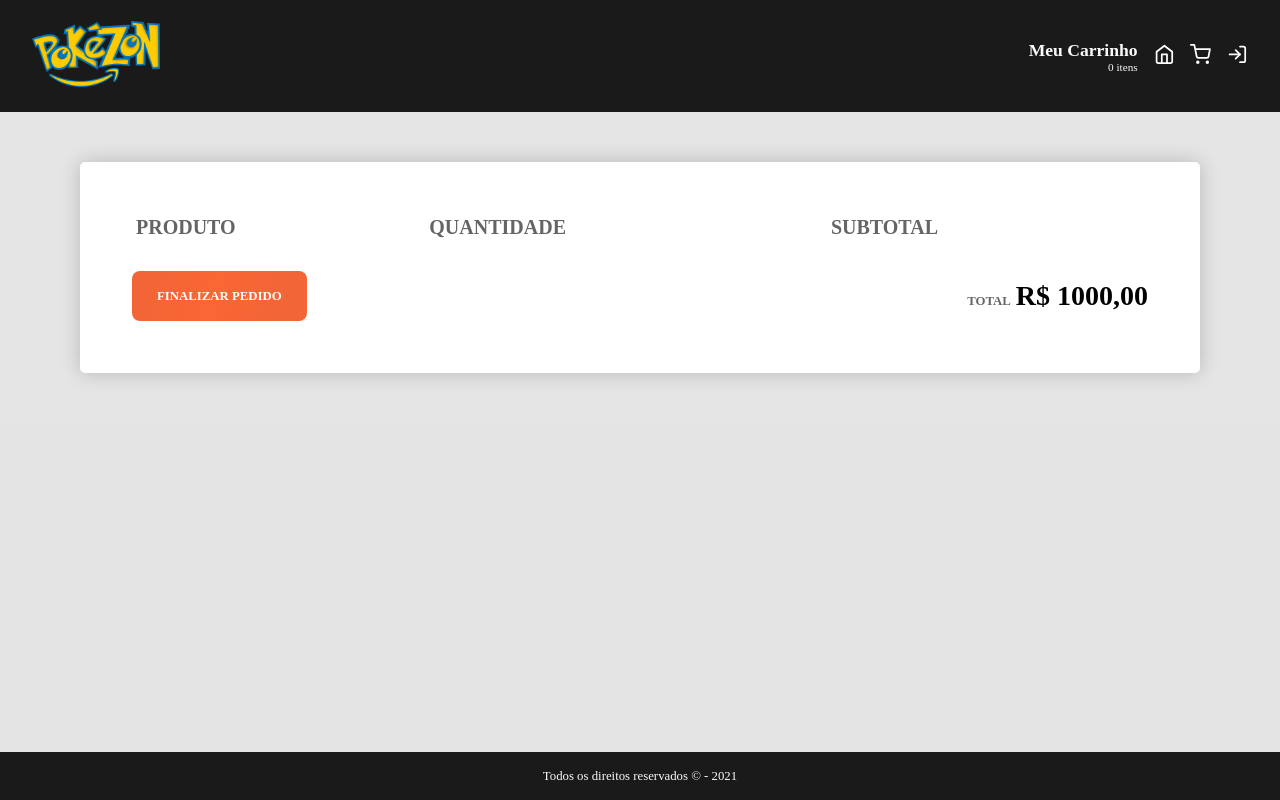
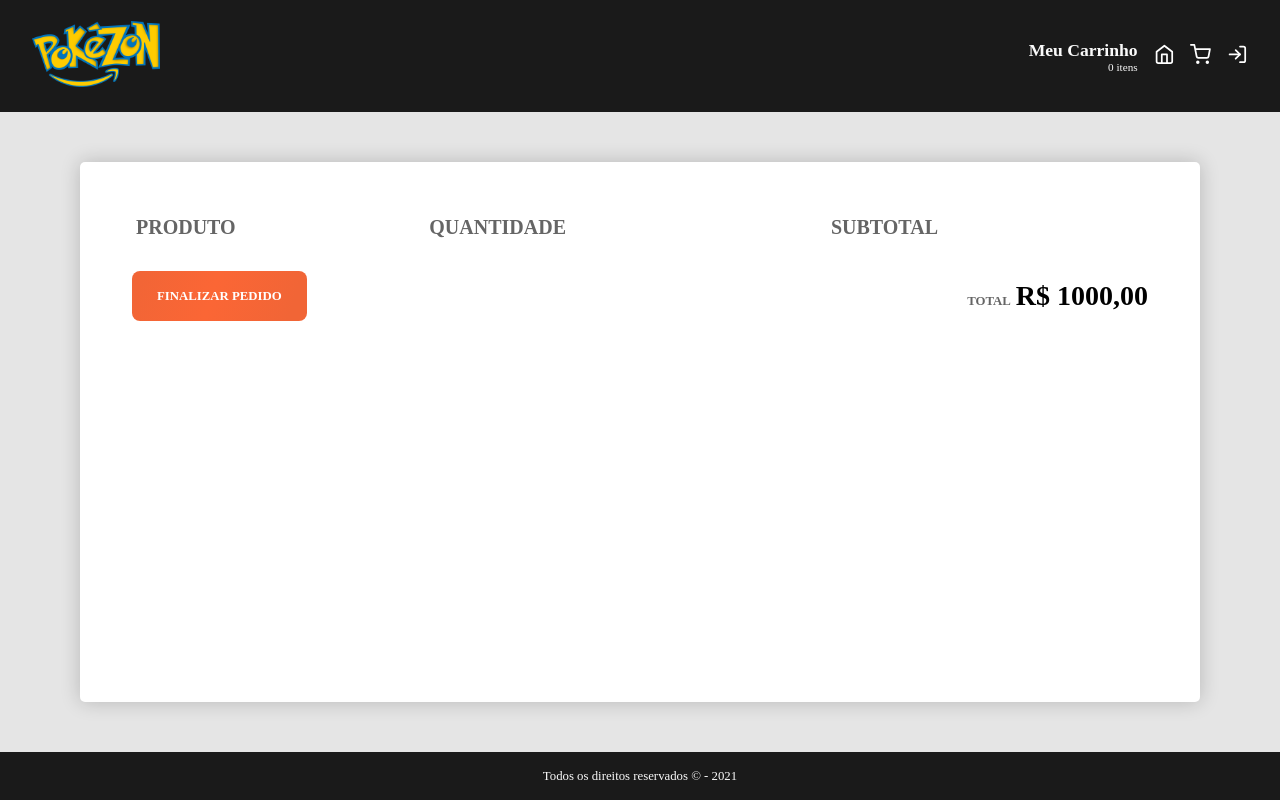
Before and after one commit to emanuel71jo/pokezon-accenture, a React (Create React App) app in the folder frontend/: page /pokecart in a window 1280 px wide. Built offline with nearby package versions, Linux system fonts and the light colour scheme; a web font is replaced by a local one.

Commit message:
Correção modal carrinho

```diff
--- a/frontend/src/components/Cart/styles.ts
+++ b/frontend/src/components/Cart/styles.ts
@@ -7,6 +7,9 @@ export const Container = styled.div`
   display: flex;
   background: #e5e5e5;
   padding: 50px 80px 50px 80px;
+
+  width: 100%;
+  height: 100%;
 
   footer {
     margin-top: 30px;
@@ -51,8 +54,6 @@ export const Container = styled.div`
 export const CartTable = styled.table`
   width: 100%; // tamanho do elemento (antes 1500px)
   flex-direction: row;
-  left: 183px;
-  top: 175px;
   align-items: center;
   justify-content: center;
   background-color: #fff;
@@ -80,7 +81,6 @@ export const ProductTable = styled.table`
   img {
     height: 100px;
     //background-color: red; // deixar o fundo da imagem vermelho
-
   }
   strong {
     color: #656565;
@@ -147,10 +147,9 @@ export const Total = styled.div`
 
 export const Modal = styled.div`
   background-color: rgba(0, 0, 0, 0.3);
-  width: 100%;
-  height: 100%;
-  //overflow: hidden;
-  position: absolute;
+  width: 100vw;
+  height: 100vh;
+  position: fixed;
   z-index: 1001;
 
   bottom: 0;
@@ -163,8 +162,7 @@ export const Modal = styled.div`
   align-items: center;
 `;
 
-
- // Caixa de finalização de pedido
+// Caixa de finalização de pedido
 export const Wrapper = styled.div`
   width: 30rem;
   height: 22rem;
@@ -178,7 +176,7 @@ export const Wrapper = styled.div`
   box-shadow: 5px 6px 10px rgba(0, 0, 0, 0.3);
 
   // imagem da Caixa de finalização de pedido
-  img{
+  img {
     height: 100px;
     width: 100px;
     //align-items: center;
@@ -186,10 +184,10 @@ export const Wrapper = styled.div`
     //align-content: center;
     align-self: center;
   }
-  h1{
+  h1 {
     align-self: center;
   }
-  h2{
+  h2 {
     align-self: center;
   }
 `;
--- a/frontend/src/components/Modal/styles.ts
+++ b/frontend/src/components/Modal/styles.ts
@@ -1,4 +1,3 @@
-import { Top } from './../../pages/Home/styles';
 import styled from "styled-components";
 
 export const ModalBack = styled.div`
@@ -17,7 +16,7 @@ export const ModalOverlay = styled.div`
   left: 0;
   width: 100%;
   height: 100%;
-    background-color: rgba(0, 0, 0, .8);
+  background-color: rgba(0, 0, 0, 0.8);
   cursor: pointer;
 `;
 export const ModalBox = styled.div`
@@ -36,7 +35,7 @@ export const ModalBox = styled.div`
   cursor: auto;
 `;
 export const ModalTitle = styled.div`
-    grid-column-start:3;
+  grid-column-start: 3;
   grid-column-end: 4;
   position: absolute;
   text-align: center;
@@ -54,12 +53,11 @@ export const ModalContent = styled.div`
   grid-column-start: 1;
   grid-column-end: 3;
   grid-row-start: 2;
-    grid-row-end:3;
+  grid-row-end: 3;
   text-align: center;
   justify-content: top;
   align-items: rigth;
   line-height: 1.8;
-
 `;
 export const ModalClose = styled.div`
   position: absolute;
@@ -78,26 +76,17 @@ export const ButtonAdicionarCarrinho = styled.button`
   bottom: 7%;
   grid-column-start: 3;
   grid-column-end: 4;
-
-
 `;
 export const Foto = styled.div`
   grid-column-start: 3;
   grid-column-end: 4;
   grid-row-start: 2;
-    grid-row-end:3;
+  grid-row-end: 3;
   vertical-align: top;
-    height: 100%!important;
-    width: auto!important;
-
+  height: 100% !important;
+  width: auto !important;
 `;
 export const ButtonClose = styled.div`
   align-items: rigth;
   grid-column-start: 5;
-
-
-
-
-
-
-`
+`;
```
Also changed, not shown: frontend/src/components/Modal/index.tsx (+18 -13 lines). Lines whose indentation alone changed are shown as unchanged.
